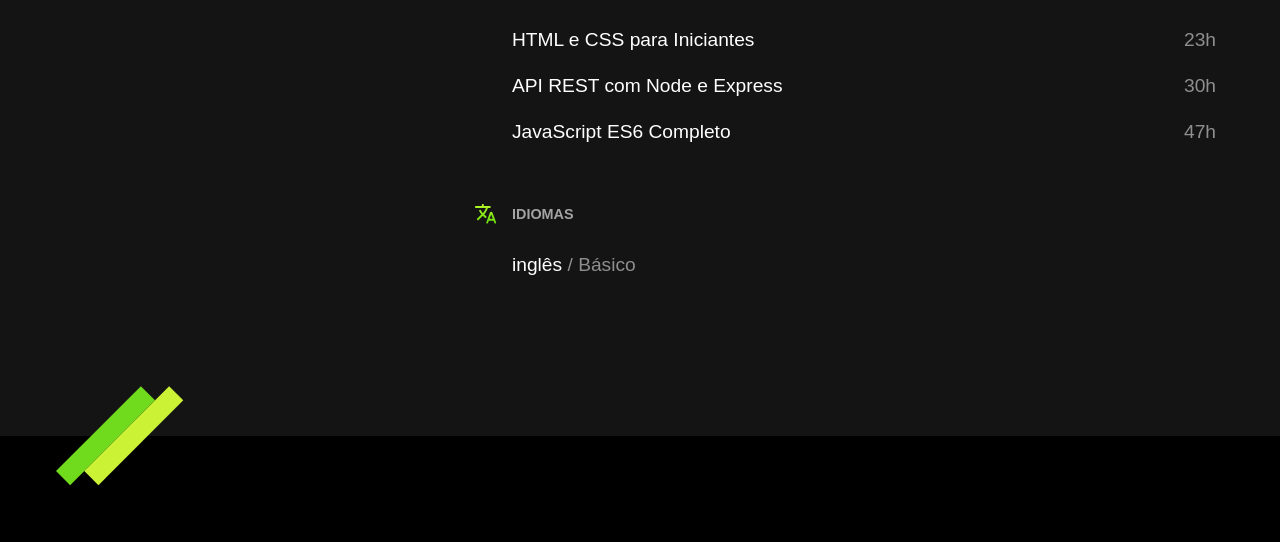
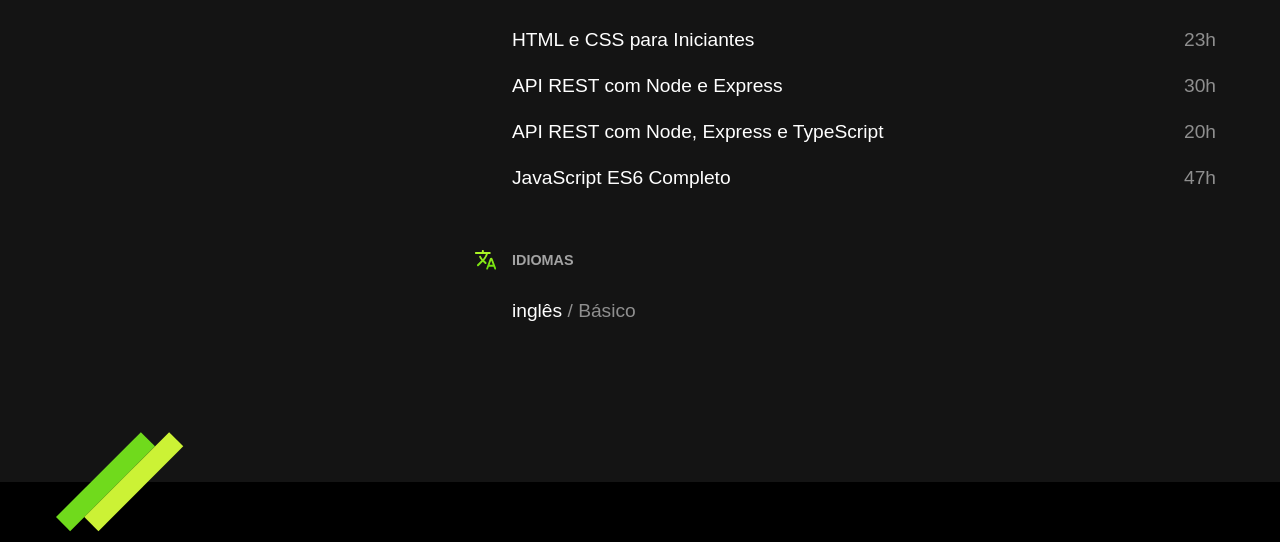
Before and after one commit to matheuscente/curriculo, a website with bundled scripts: page index.html in a window 1280 px wide. Shown: the part 1677-2219 px from the top of the page. Built offline with nearby package versions, Linux system fonts and the light colour scheme; no server answers.

Commit message:
adicionando curso intensivo no index

```diff
--- a/index.html
+++ b/index.html
@@ -90,6 +90,11 @@
                             </li>
 
                             <li class="extra-item">
+                                <p>API REST com Node, Express e TypeScript</p>
+                                <span class="extra-span">20h</span>
+                            </li>
+
+                            <li class="extra-item">
                                 <p>JavaScript ES6 Completo</p>
                                 <span class="extra-span">47h</span>
                             </li>
```
